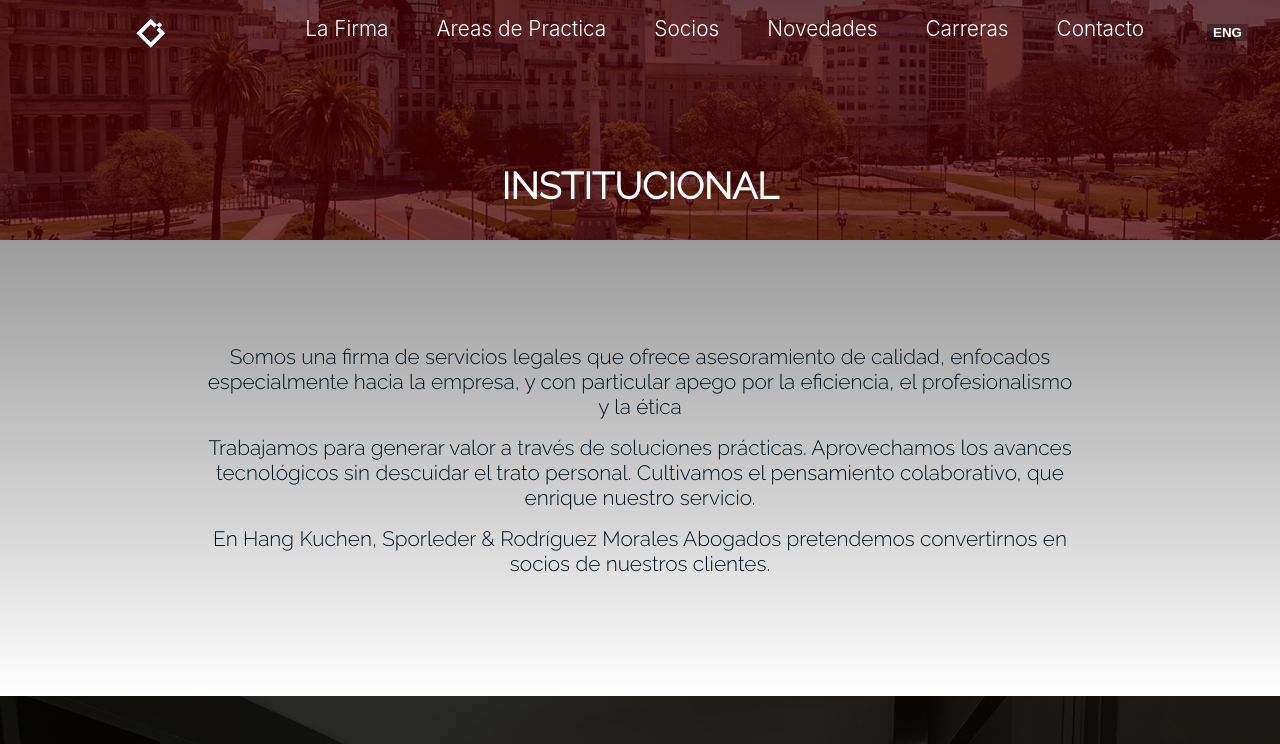
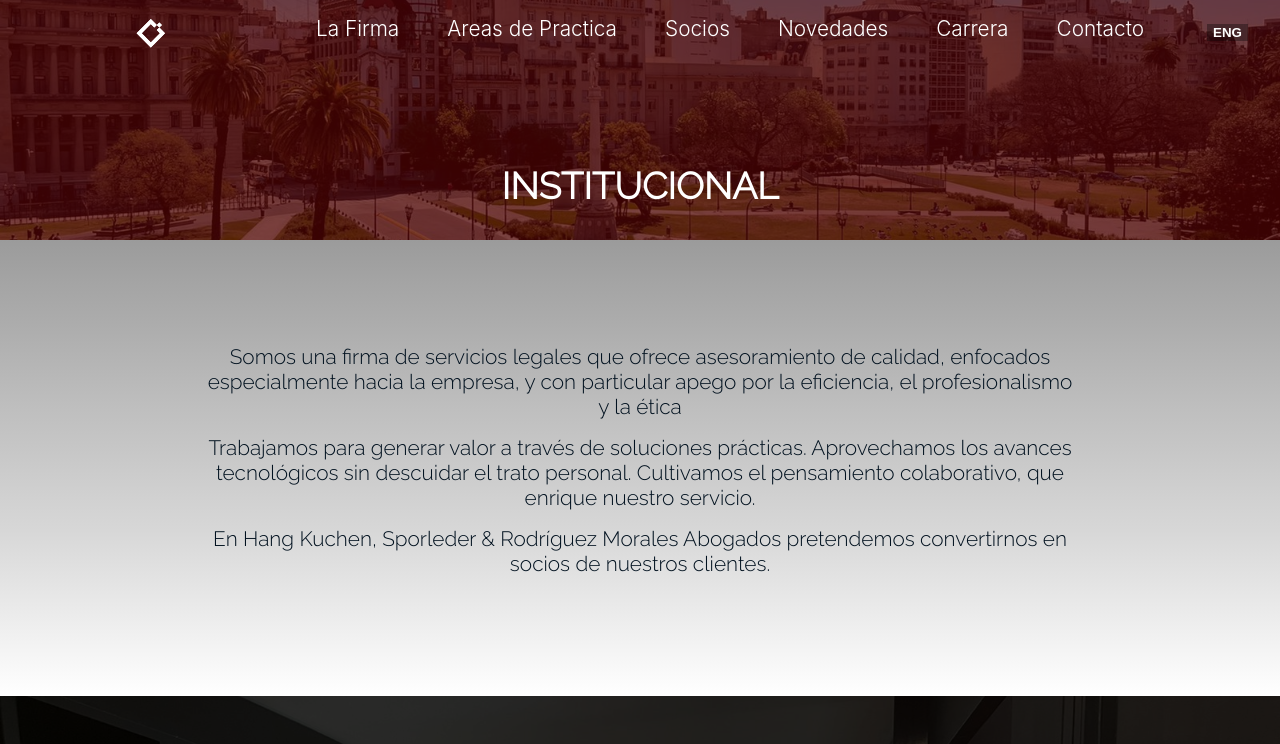
Before and after one commit to ignacioHourquescos/hsrabogados, a Next.js app: page /institucional in a window 1280 px wide. Shown: the top 744 px of the page. Built offline with nearby package versions, Linux system fonts and the light colour scheme.

Commit message:
aareglos institucional y navbar

```diff
--- a/components/UI/NavBar/NavBar.js
+++ b/components/UI/NavBar/NavBar.js
@@ -57,17 +57,17 @@
                       <div className={ss.link}><Link href="/areasDePractica">   Areas de Practica</Link></div>
                       <div className={ss.link}><Link href="/socios">            Socios</Link></div>
                       <div className={ss.link}><Link href="/novedades">         Novedades</Link></div>
-                      <div className={ss.link}><Link href="/carreras">          Carreras</Link></div>
+                      <div className={ss.link}><Link href="/carreras">          Carrera</Link></div>
                       <div className={ss.link}><Link href="/contacto">          Contacto</Link></div>
                   </div>
                   :
                   <div className={ss.container}>
                       {/* <div className={ss.link}><Link href="/">                  Institutional</Link></div> */}
-                      <div className={ss.link}><Link href="/institutional">     The Firm</Link></div>
+                      <div className={ss.link}><Link href="/institucional">     The Firm</Link></div>
                       <div className={ss.link}><Link href="/areasDePractica">   Practice Areas</Link></div>
                       <div className={ss.link}><Link href="/socios">            Partners</Link></div>
                       <div className={ss.link}><Link href="/novedades">         News</Link></div>
-                      <div className={ss.link}><Link href="/carreras">          Carrers</Link></div>
+                      <div className={ss.link}><Link href="/carreras">          Carrer</Link></div>
                       <div className={ss.link}><Link href="/contacto">          Contact</Link></div>
                       </div>
                 }
--- a/pages/institucional/index.js
+++ b/pages/institucional/index.js
@@ -23,7 +23,7 @@
 				<meta property="og:image" content="/logo.jpg" />
 			</Head>
 
-         <HeaderSub titulo="INSTITUCIONAL" img="ofi3.jpg" />
+         <HeaderSub titulo={lang == "ESP" ? "INSTITUCIONAL" : "THE FIRM"} img="ofi3.jpg" />
 
          <div className={s.general_container}>
 
```
Also changed, not shown: todo.txt.
